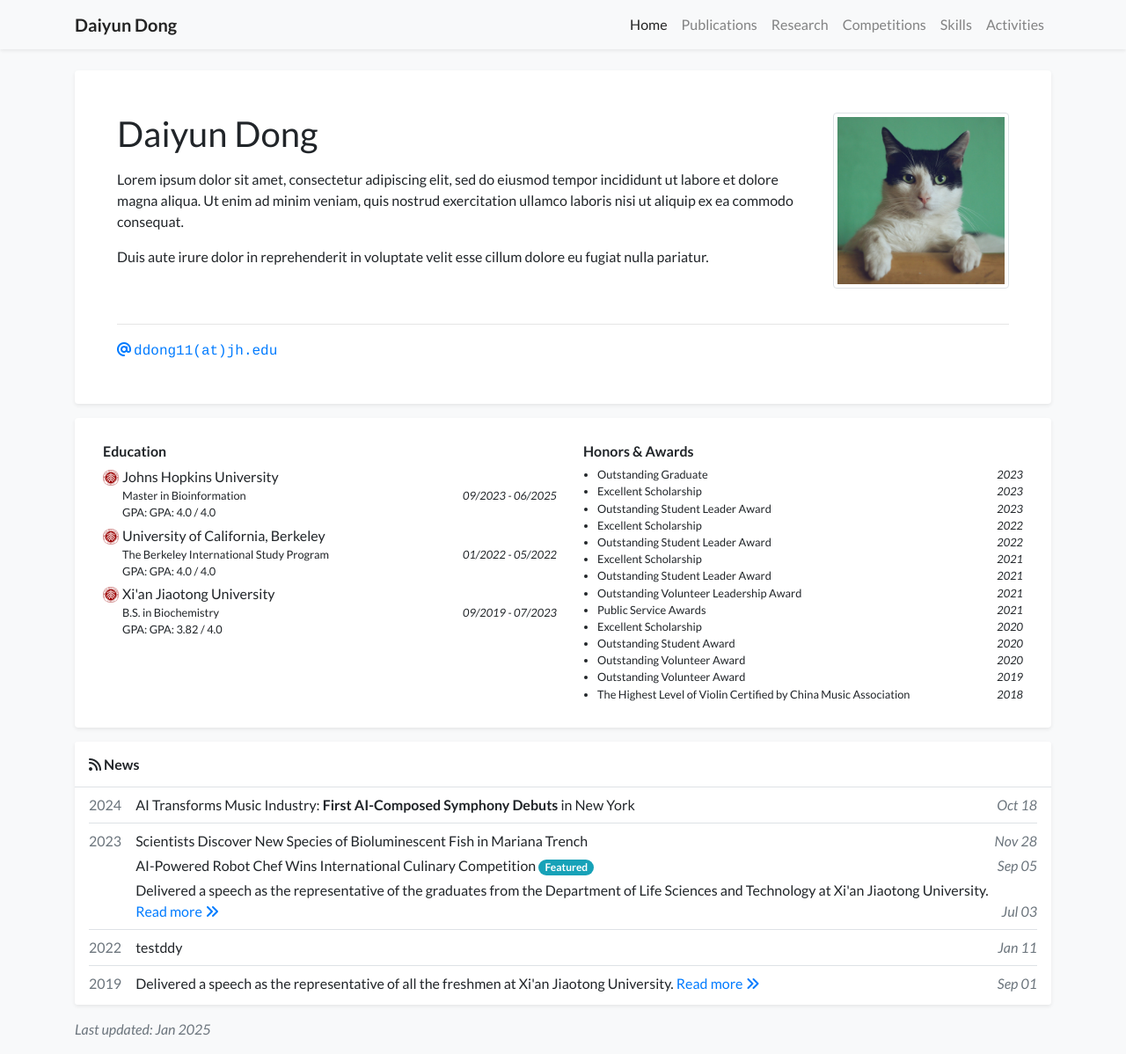
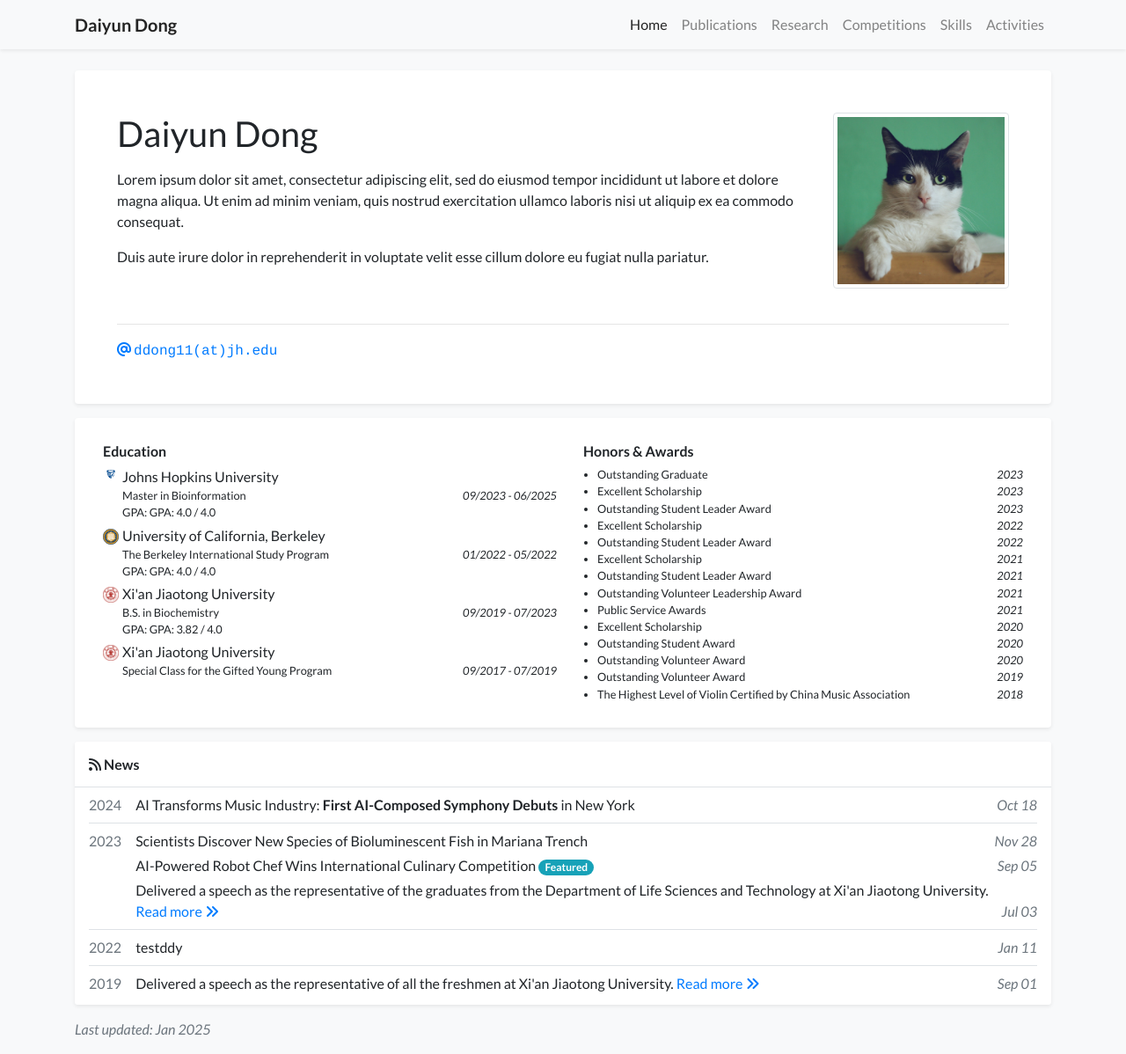
Before and after one commit to daiyundong/academic-homepage, a Jekyll site: the page built from index.html, in a window 1280 px wide and 1198 px high. Shown: the whole window at 88% size. Built offline with Jekyll 4.4.1, drawn with Linux system fonts in a browser that asks for light colours; a style sheet for code colours, icons or effects is not loaded.

Commit message:
Update profile.yml

```diff
--- a/_data/profile.yml
+++ b/_data/profile.yml
@@ -35,24 +35,31 @@ portrait_caption: >-
 education:
 
 - name: Johns Hopkins University
-  logo: /assets/images/badges/PKU_red.png
+  logo: /assets/images/badges/JHU_logo.png
   position: Master in Bioinformation
   date: 09/2023 - 06/2025
   GPA: "GPA: 4.0 / 4.0"
 
 
 - name: University of California, Berkeley
-  logo: /assets/images/badges/PKU_red.png
+  logo: /assets/images/badges/UCB_logo.svg
   position: The Berkeley International Study Program
   date: 01/2022 - 05/2022
   GPA: "GPA: 4.0 / 4.0"
 
 
 - name: Xi'an Jiaotong University
-  logo: /assets/images/badges/PKU_red.png
+  logo: /assets/images/badges/XJTU_logo.png
   position: B.S. in Biochemistry
   date: 09/2019 - 07/2023
   GPA: "GPA: 3.82 / 4.0"
+
+
+- name: Xi'an Jiaotong University
+  logo: /assets/images/badges/XJTU_logo.png
+  position: Special Class for the Gifted Young Program
+  date: 09/2017 - 07/2019
+
 
 
 # experience:
```
